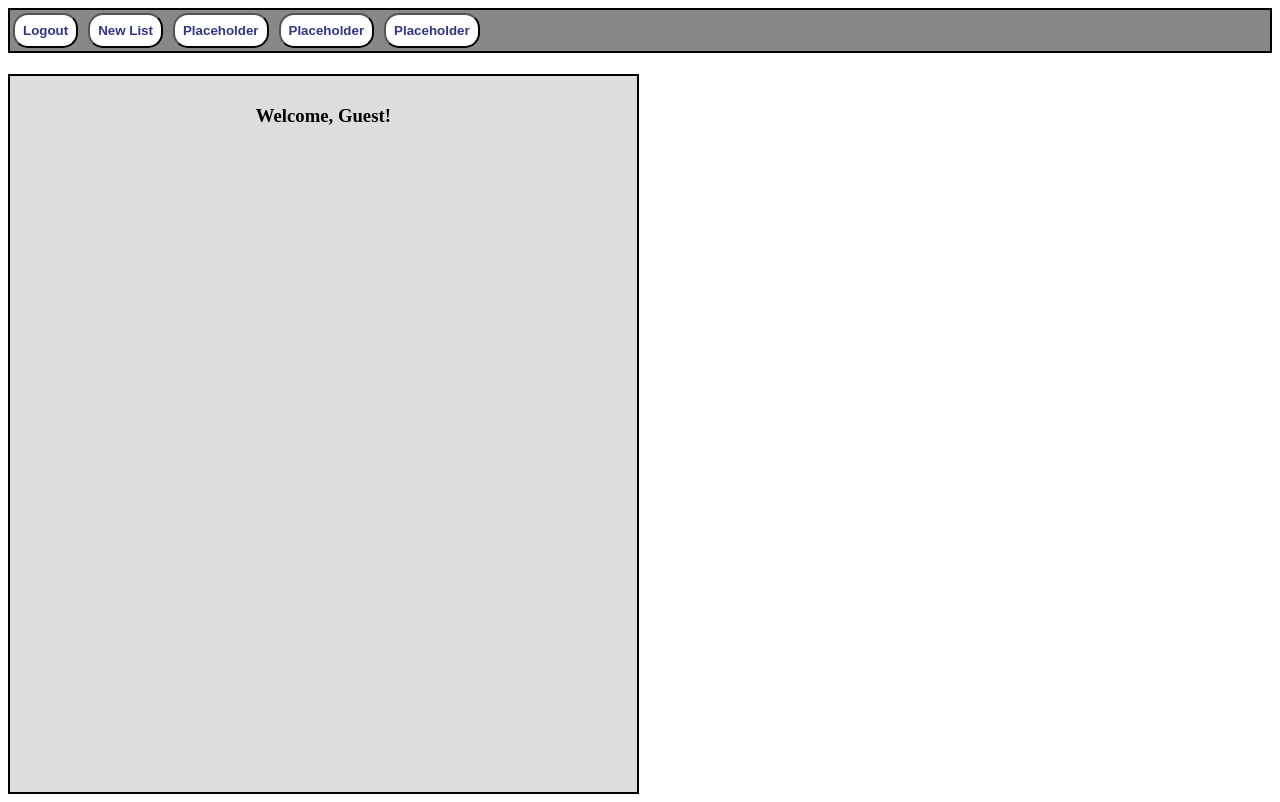
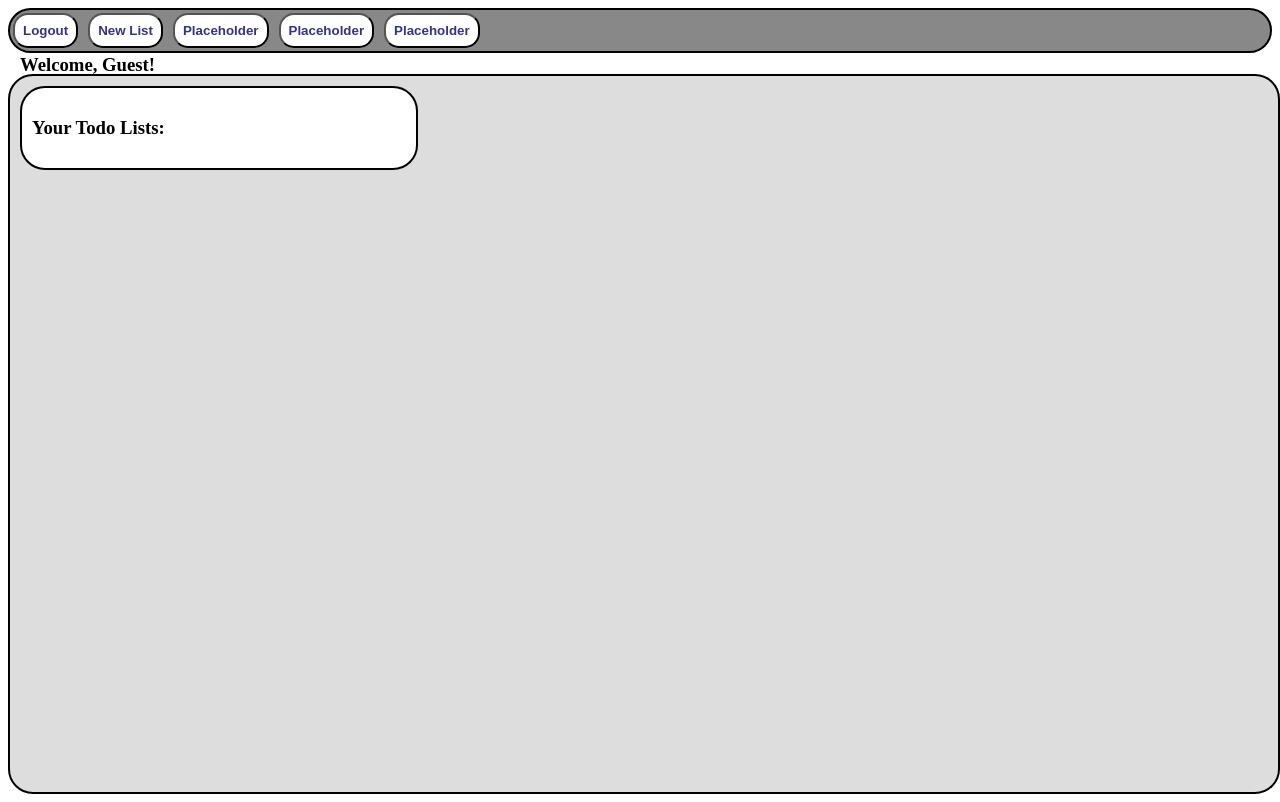
Before and after one commit to RobTilton/Crud_Todo, a Django app: template todoList_app/templates/home.html in a window 1280 px wide. Run offline with Django 3.2, Linux system fonts and the light colour scheme; the template is opened without the code that fills it, so the values that code supplies are empty.

Commit message:
displaying todolist(s) as buttons

```diff
--- a/auth_app/templates/base.html
+++ b/auth_app/templates/base.html
@@ -10,6 +10,7 @@
         .navbar {
             background-color: #888;
             border: 2px solid #000;
+            border-radius: 25px;
             display: flex;
             justify-content: flex-start;
             padding: 0;
--- a/todoList_app/templates/home.html
+++ b/todoList_app/templates/home.html
@@ -11,27 +11,67 @@
     .profile-panel {
         background-color: #ddd;
         border: 2px solid #000;
+        border-radius: 25px;
         left: 0;
+        right: 0;
+        bottom: 20px;
         top: 40px;
 
-        width: 48%;
+        width: 98.75%;
         height: 87vh;
         padding: 10px;
     }
-    .top-profile-panel {
 
+    .list-panel {
+        border: 2px solid #000;
+        border-radius: 25px;
+        padding: 10px;
+        background-color: #fff;
+        width: 30%;
+        margin-right: 10px;
     }
+    .greeting {
+        position: absolute;
+        top: 35px;
+        left:
+    }
+
+    .list-button {
+        margin: 10px 0;
+        background-color: #007BFF;
+        color: #fff;
+        border: 2px solid #000;
+        border-radius: 25px;
+        display: inline-block;
+        padding: 10px 20px;
+        text-decoration: none;
+        text-align: center;
+        cursor: pointer;
+        transition: background-color 0.3s ease;
+    }
+    .list-button:hover {
+        background-color: #0056b3;
+    }
+
 </style>
 
 <div>
 
     <div class='profile-panel'>
-
-        <div>
+        <div class="list-panel">
+        <h3><strong>Your Todo Lists:</strong></h3>
+            {% for todo_list in user_lists %}
+                <a href="{% url 'home' %}" class="btn btn-primary list-button">
+                    {{ todo_list.name }}
+                </a>
+                <br/>
+            {% endfor %}
+        </div>
+        <div class='greeting'>
             {% if user.is_authenticated %}
-            <center><h3>Welcome, {{ user.username }}!</h3></center>
+                <center><h3>Welcome, {{ user.username }}!</h3></center>
             {% else %}
-            <center><h3>Welcome, Guest!</h3></center>
+                <center><h3>Welcome, Guest!</h3></center>
             {% endif %}
         </div>
 
--- a/todoList_app/views.py
+++ b/todoList_app/views.py
@@ -6,7 +6,8 @@ from .forms import TodoListForm
 
 @login_required
 def Home(request):
-    return render(request, 'home.html')
+    user_lists = TodoList.objects.filter(user=request.user)
+    return render(request, 'home.html', {'user_lists': user_lists})
 
 
 @login_required
```
